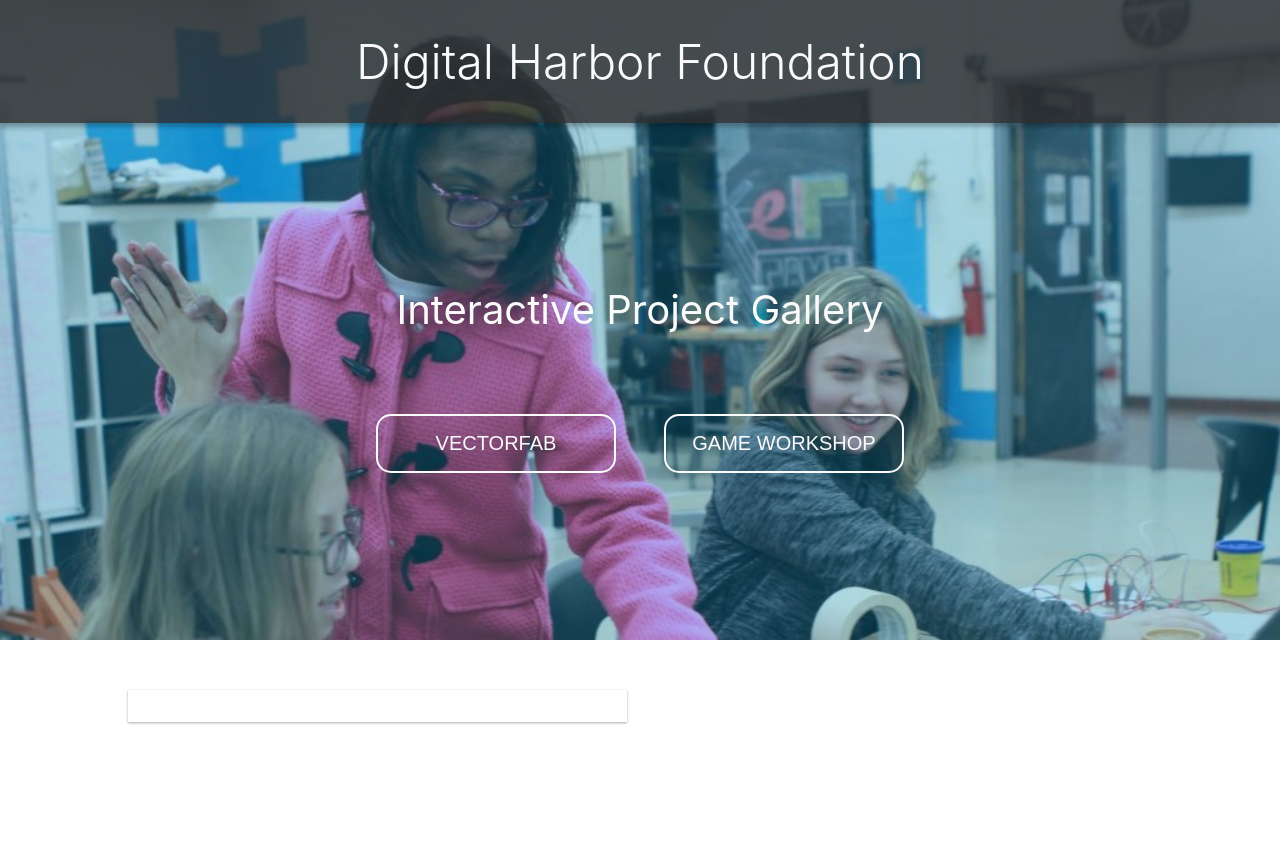
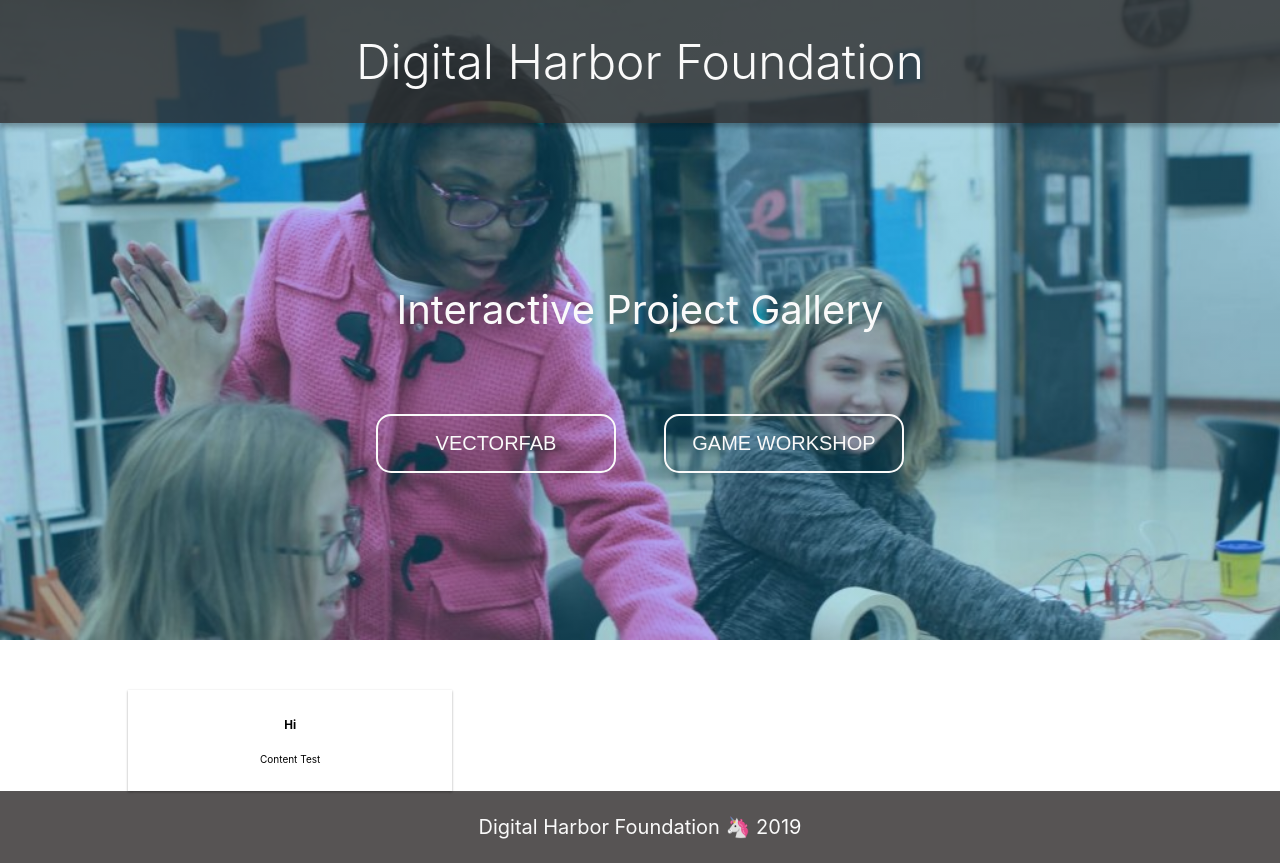
Before and after one commit to DigitalHarborFoundation/interactive-gallery-prototype, a React (Create React App) app: page / in a window 1280 px wide. Before the commit the page ends 800 px from the top, so only its background shows below. Built offline with nearby package versions, Linux system fonts and the light colour scheme.

Commit message:
created Footer component and added it to the main App layout

```diff
--- a/src/App.js
+++ b/src/App.js
@@ -1,16 +1,23 @@
 import React, { Component } from "react";
+import styled from "styled-components";
 import Header from "./components/Header";
+import Footer from "./components/Footer";
 import ProjectCardGrid from "./components/ProjectCardGrid";
 
 class App extends Component {
   render() {
     return (
-      <div className="App">
+      <AppWrapper>
         <Header />
         <ProjectCardGrid />
-      </div>
+        <Footer />
+      </AppWrapper>
     );
   }
 }
 
 export default App;
+
+const AppWrapper = styled.div`
+  min-height: 100vh;
+`;
--- /dev/null
+++ b/src/components/Footer.js
@@ -0,0 +1,26 @@
+import React from "react";
+import styled from "styled-components";
+
+const Footer = () => (
+  <FooterWrapper>
+    <FooterTagline>Digital Harbor Foundation 🦄 2019</FooterTagline>
+  </FooterWrapper>
+);
+
+export default Footer;
+
+const FooterWrapper = styled.div`
+  display: flex;
+  flex-direction: row;
+  align-items: center;
+  justify-content: center;
+  background: rgba(45, 42, 42, 0.8);
+  width: 100%;
+`;
+
+const FooterTagline = styled.span`
+  font-size: 2rem;
+  font-weight: normal;
+  padding: 2.4rem 0;
+  color: #fafafa;
+`;
--- a/src/components/ProjectCard.js
+++ b/src/components/ProjectCard.js
@@ -4,7 +4,12 @@ import styled from "styled-components";
 
 class ProjectCard extends Component {
   render() {
-    return <CardWrapper />;
+    return (
+      <CardWrapper>
+        <h3>Hi</h3>
+        <p>Content Test</p>
+      </CardWrapper>
+    );
   }
 }
 
--- a/src/components/ProjectCardGrid.js
+++ b/src/components/ProjectCardGrid.js
@@ -18,7 +18,7 @@ const ContentWrapper = styled.div`
 
 const MainGrid = styled.div`
   display: grid;
-  grid-template-columns: 1fr 1fr;
+  grid-template-columns: 1fr 1fr 1fr;
   grid-column-gap: 2vw;
   grid-row-gap: 2vh;
   margin-top: 5rem;
```
